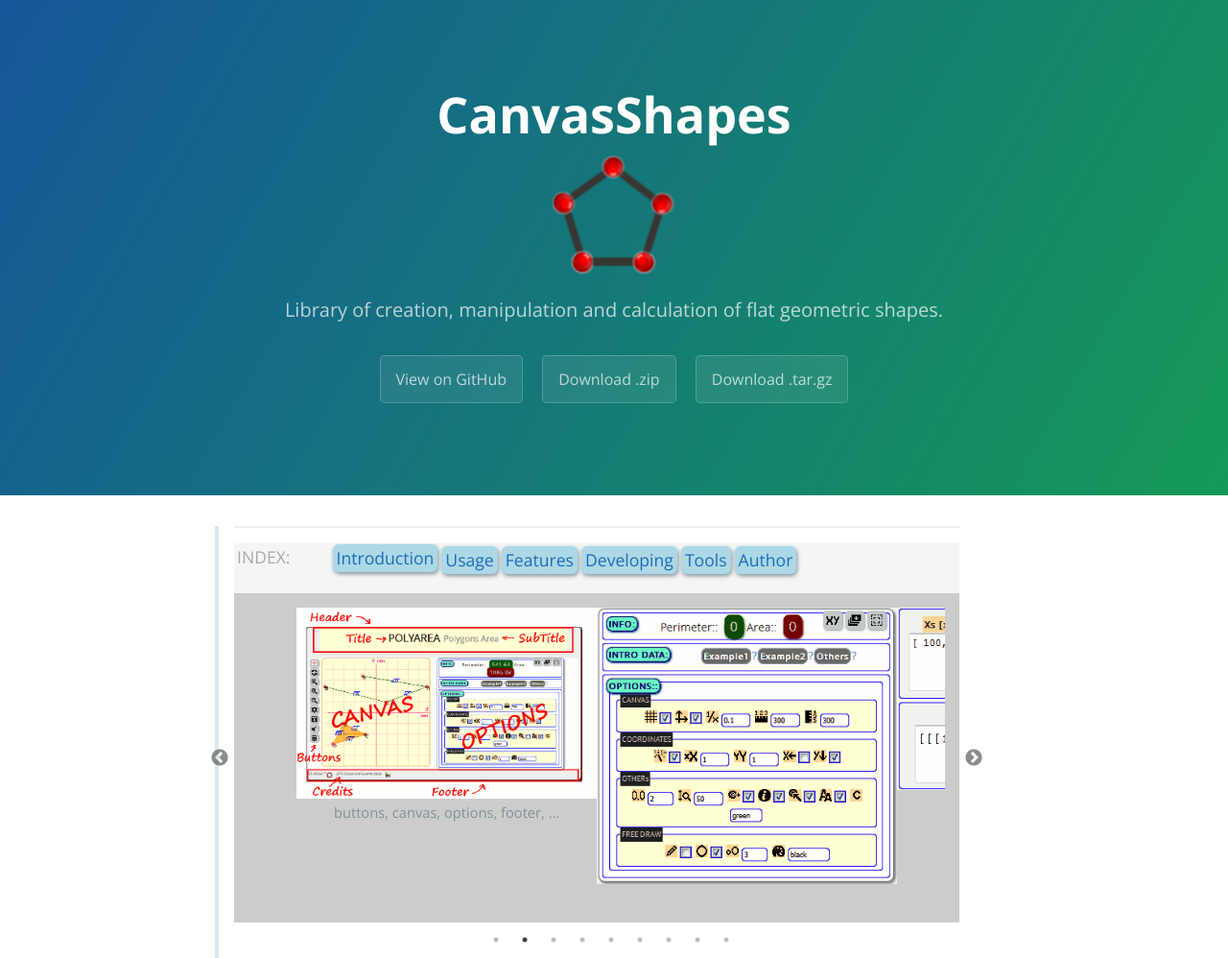
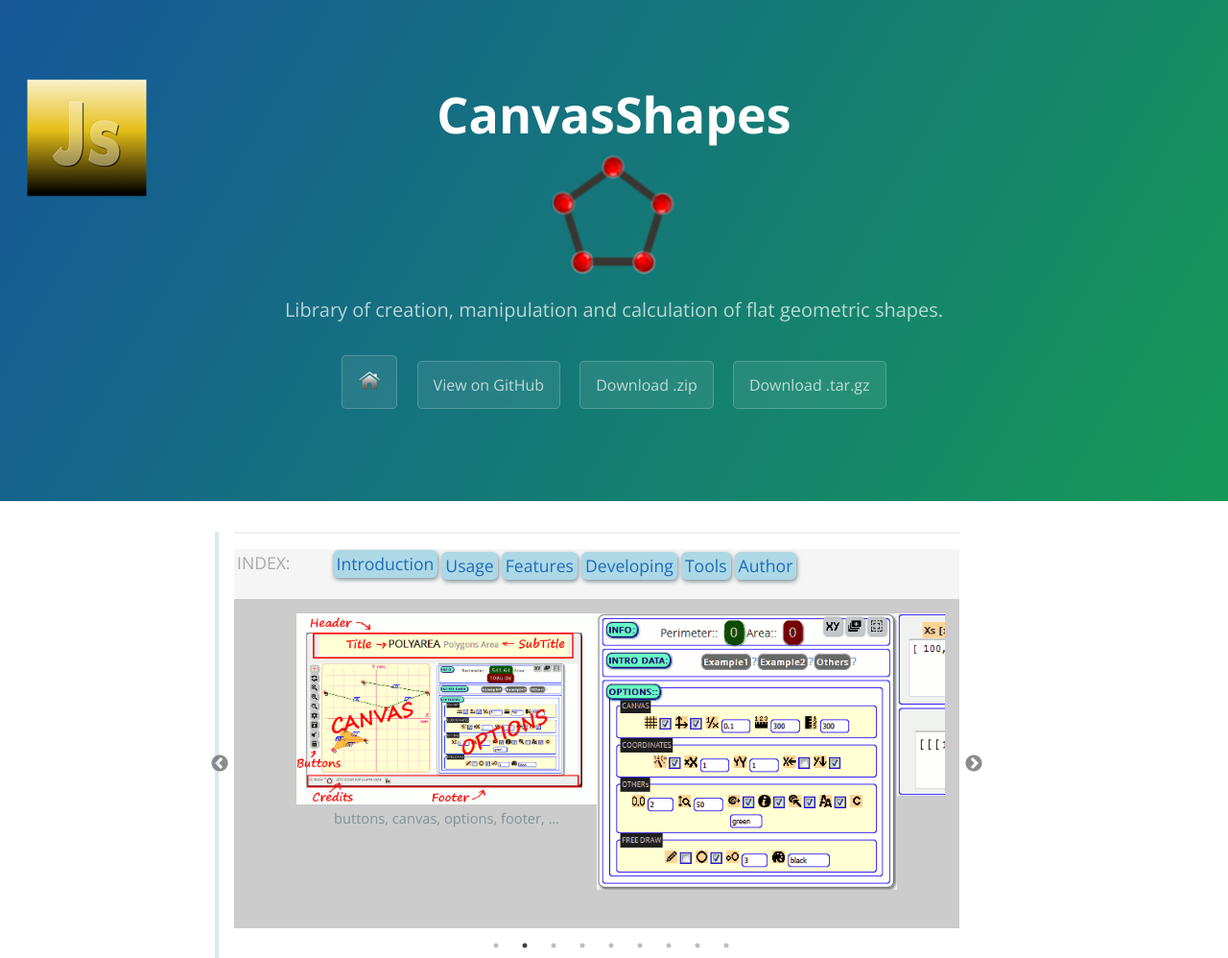
Before and after one commit to guerratron/canvasShapes, a plain HTML site: page index.html in a window 1280 px wide. Shown: the top 998 px of the page at 96% size. Drawn offline with nearby package versions, Linux system fonts and the light colour scheme.

Commit message:
adding sello

```diff
--- a/index.html
+++ b/index.html
@@ -14,14 +14,14 @@
 		<!-- SLICK SLIDE
 		<link rel="stylesheet" type="text/css" href="//cdn.jsdelivr.net/jquery.slick/1.5.9/slick.css"/> -->
 		<link rel="stylesheet" type="text/css" href="javascripts/slick/slick-min.css"/>
-
-
   </head>
   <body>
     <section class="page-header">
+			<img src="img/sello_js.png" alt="js_ico" title="script Javascript" style="position:absolute; left:2%;" />
       <h1 class="project-name">CanvasShapes</h1>
       <img src="img/canvasShapes_logo.png" alt="canvasshapes logo" title="CanvasShapes logo" />
       <h2 class="project-tagline">Library of creation, manipulation and calculation of flat geometric shapes.</h2>
+			<a href="http://guerratron.github.io/guerratron.github.io/" class="btn" style=""><img src="img/home.png" alt="home_icon" title="Guerratron GitHub home page" /></a>
       <a href="https://github.com/guerratron/canvasShapes" class="btn">View on GitHub</a>
       <a href="https://github.com/guerratron/canvasShapes/zipball/master" class="btn">Download .zip</a>
       <a href="https://github.com/guerratron/canvasShapes/tarball/master" class="btn">Download .tar.gz</a>
```
Also changed, not shown: img/home.png (added), img/sello_js.png (added).
